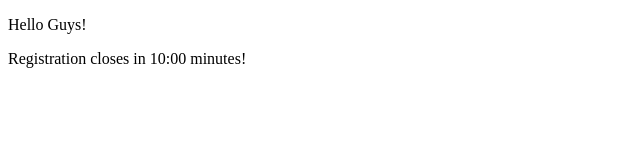
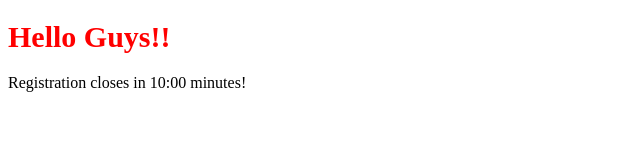
Before and after one commit to nhungbella/nhungbella.github.io, a plain HTML site: page index.html in a window 1280 px wide. Shown: the whole page, without its empty margins (0-640 px from the left). Drawn offline with Linux system fonts and the light colour scheme.

Commit message:
Update index.html

```diff
--- a/index.html
+++ b/index.html
@@ -1,6 +1,7 @@
 <!DOCTYPE html>
 <html>
     <head>
+        <h1 style="color: red; font-size: 30px">Hello Guys!!</h1>
         <script>
           // Hàm khởi tạo đồng hồ
           function startTime()
@@ -40,7 +41,6 @@
          </script>
     </head>
     <body onload="startTime()">
-        <p style="font-size:30">Hello Guys!</p>
         <div id="timer"></div>
         <div>Registration closes in <span id="times">10:00</span> minutes!</div>
 
```
